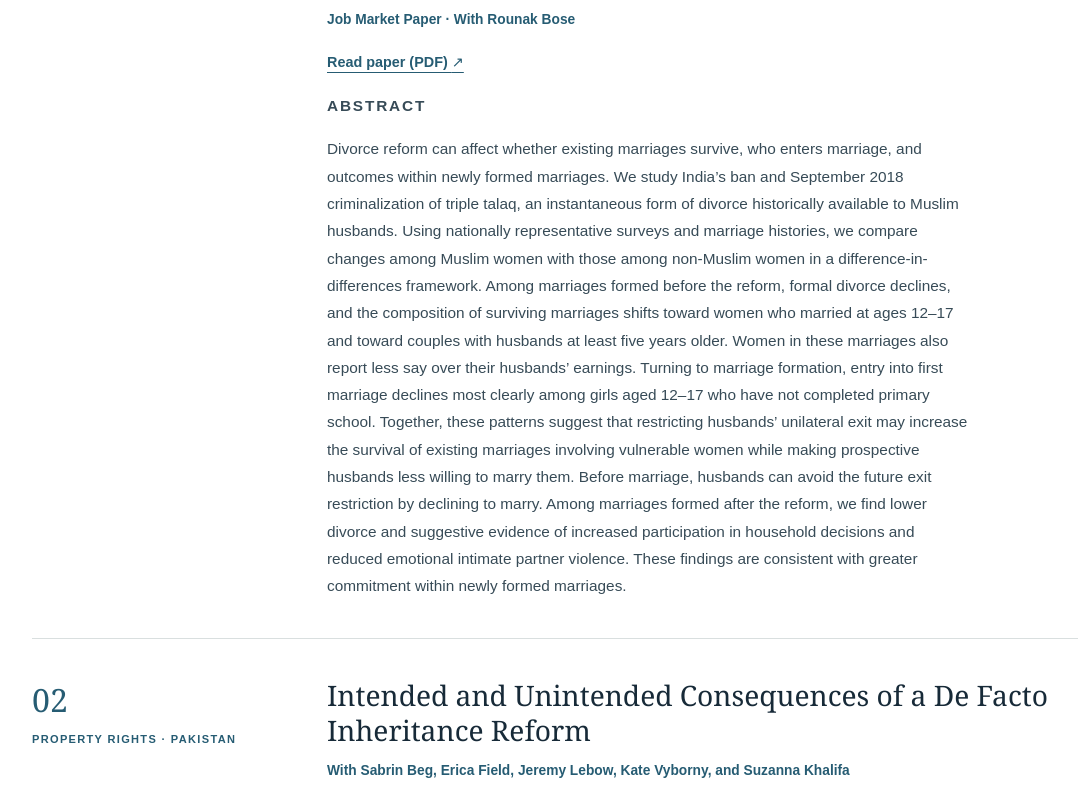
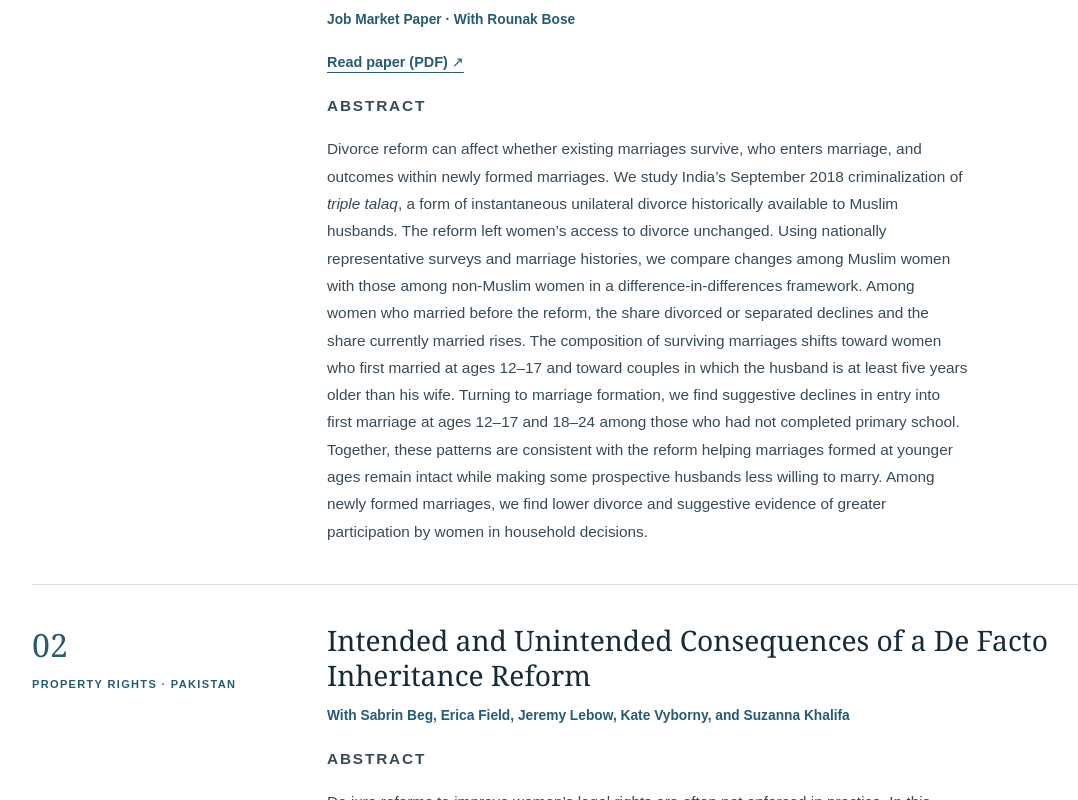
Before and after one commit to sheikharsalan17/sheikharsalan17.github.io, a plain HTML site: page research.html in a window 1280 px wide. Shown: the part 610-1410 px from the top of the page, without its empty margins (48-1126 px from the left). Drawn offline with Linux system fonts and the light colour scheme.

Commit message:
Update job market paper and academic CV

```diff
--- a/research.html
+++ b/research.html
@@ -46,7 +46,7 @@
                 <p class="project-authors">Job Market Paper · With Rounak Bose</p>
                 <p><a class="text-link" href="assets/papers/triple-talaq.pdf">Read paper (PDF) <span aria-hidden="true">↗</span></a></p>
                 <p class="abstract-label">Abstract</p>
-                <p>Divorce reform can affect whether existing marriages survive, who enters marriage, and outcomes within newly formed marriages. We study India’s ban and September 2018 criminalization of triple talaq, an instantaneous form of divorce historically available to Muslim husbands. Using nationally representative surveys and marriage histories, we compare changes among Muslim women with those among non-Muslim women in a difference-in-differences framework. Among marriages formed before the reform, formal divorce declines, and the composition of surviving marriages shifts toward women who married at ages 12–17 and toward couples with husbands at least five years older. Women in these marriages also report less say over their husbands’ earnings. Turning to marriage formation, entry into first marriage declines most clearly among girls aged 12–17 who have not completed primary school. Together, these patterns suggest that restricting husbands’ unilateral exit may increase the survival of existing marriages involving vulnerable women while making prospective husbands less willing to marry them. Before marriage, husbands can avoid the future exit restriction by declining to marry. Among marriages formed after the reform, we find lower divorce and suggestive evidence of increased participation in household decisions and reduced emotional intimate partner violence. These findings are consistent with greater commitment within newly formed marriages.</p>
+                <p>Divorce reform can affect whether existing marriages survive, who enters marriage, and outcomes within newly formed marriages. We study India’s September 2018 criminalization of <em>triple talaq</em>, a form of instantaneous unilateral divorce historically available to Muslim husbands. The reform left women’s access to divorce unchanged. Using nationally representative surveys and marriage histories, we compare changes among Muslim women with those among non-Muslim women in a difference-in-differences framework. Among women who married before the reform, the share divorced or separated declines and the share currently married rises. The composition of surviving marriages shifts toward women who first married at ages 12–17 and toward couples in which the husband is at least five years older than his wife. Turning to marriage formation, we find suggestive declines in entry into first marriage at ages 12–17 and 18–24 among those who had not completed primary school. Together, these patterns are consistent with the reform helping marriages formed at younger ages remain intact while making some prospective husbands less willing to marry. Among newly formed marriages, we find lower divorce and suggestive evidence of greater participation by women in household decisions.</p>
               </div>
             </article>
 
```
Also changed, not shown: 2 other files.
